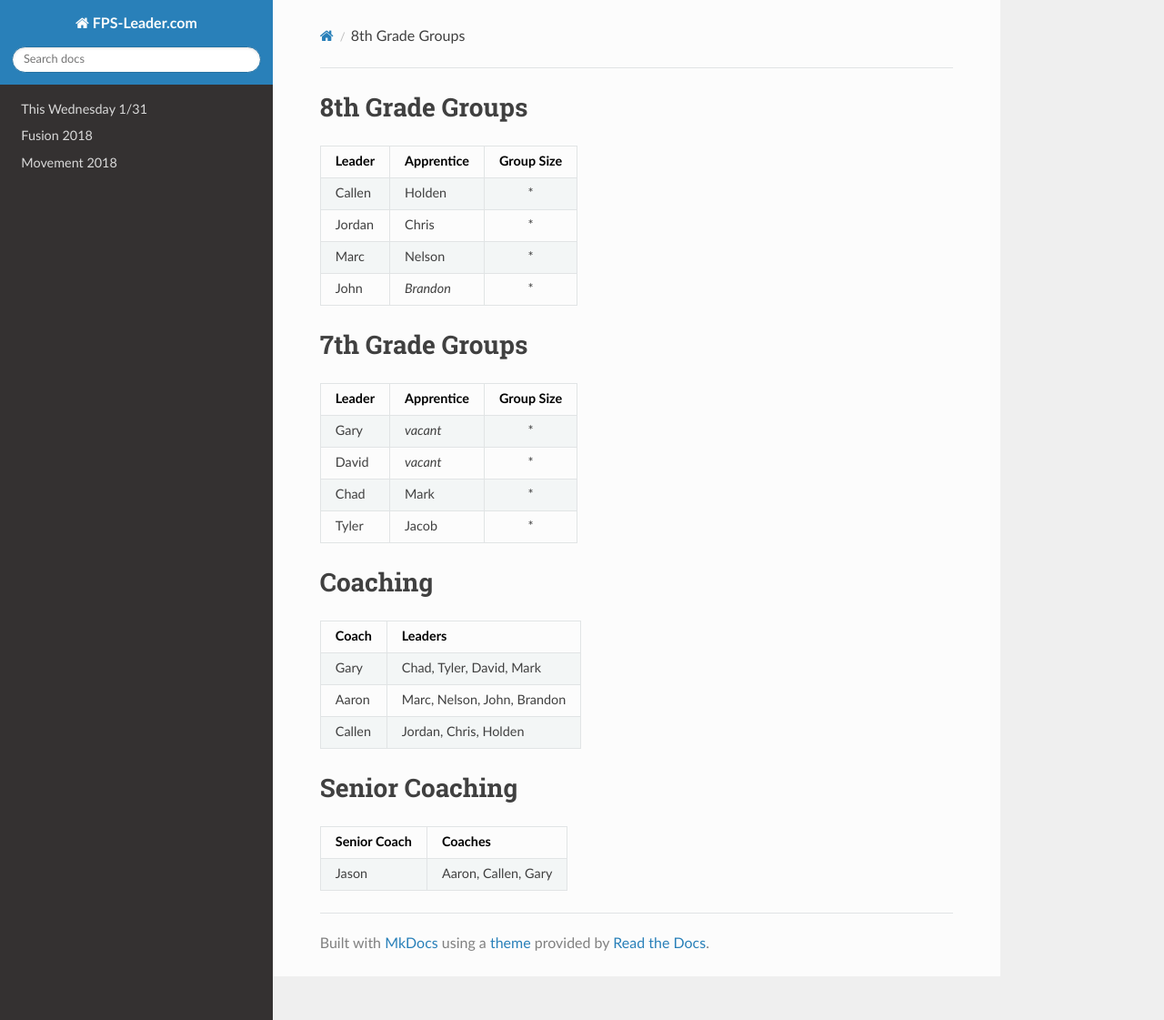
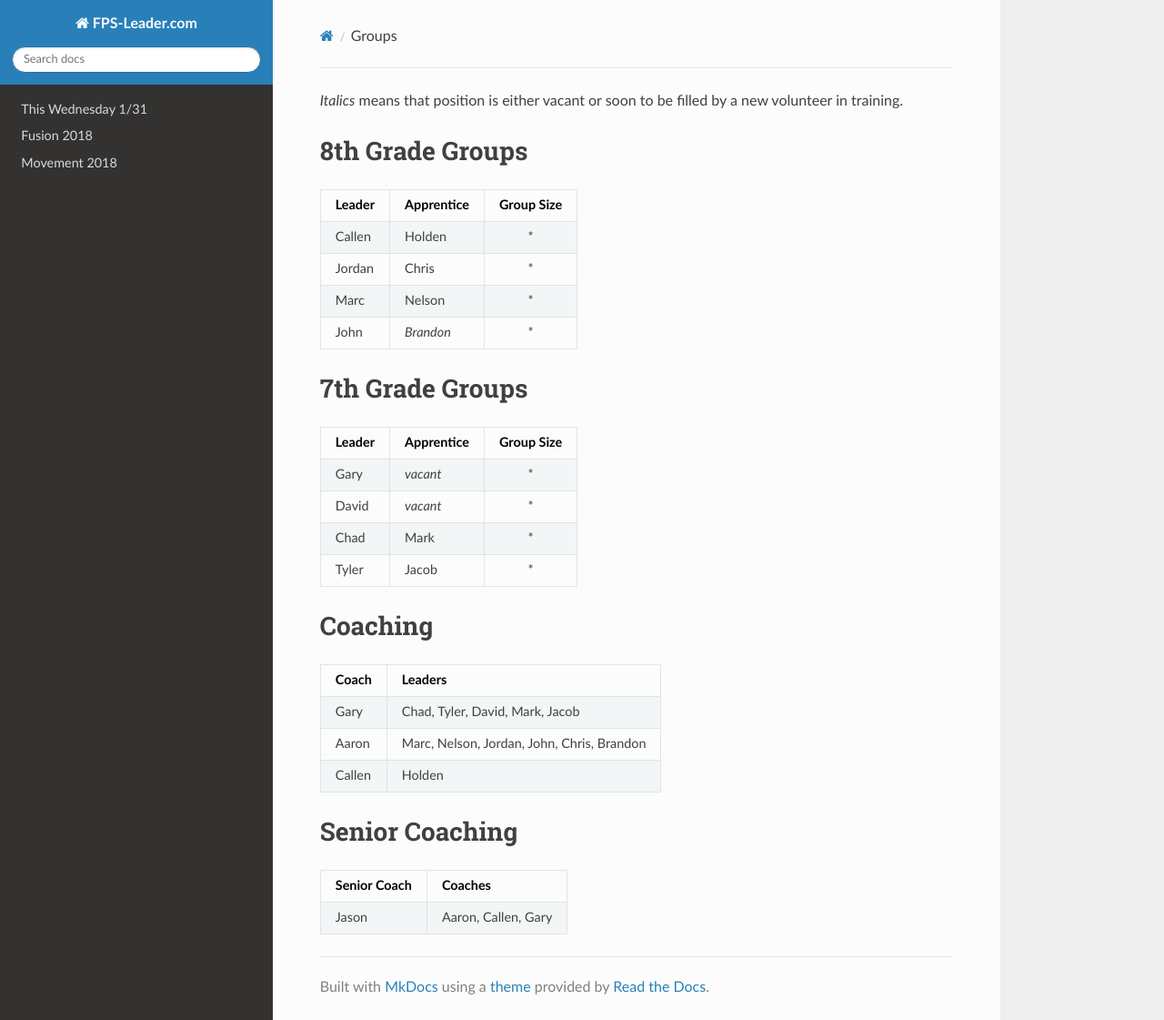
Before and after one commit to GJasonAnderson/fps-leader, an MkDocs documentation site: the page built from docs/groups.md, in a window 1280 px wide and 1121 px high. Shown: the whole window at 91% size. Built offline with MkDocs 1.6.1, drawn with Linux system fonts in a browser that asks for light colours; nearby versions of some CDN libraries; old or Windows-style settings are respelled for this version of MkDocs.

Commit message:
Update of structure in groups.md

```diff
--- a/docs/groups.md
+++ b/docs/groups.md
@@ -1,3 +1,5 @@
+_Italics_ means that position is either vacant or soon to be filled by a new volunteer in training.
+
 # 8th Grade Groups
 
 | Leader | Apprentice | Group Size |
@@ -19,11 +21,11 @@
 
 # Coaching
 
-| Coach  | Leaders                     |
-| ------ | --------------------------- |
-| Gary   | Chad, Tyler, David, Mark    |
-| Aaron  | Marc, Nelson, John, Brandon |
-| Callen | Jordan, Chris, Holden       |
+| Coach  | Leaders                                     |
+| ------ | ------------------------------------------- |
+| Gary   | Chad, Tyler, David, Mark, Jacob             |
+| Aaron  | Marc, Nelson, Jordan, John, Chris, Brandon  |
+| Callen | Holden                                      |
 
 # Senior Coaching
 
```
